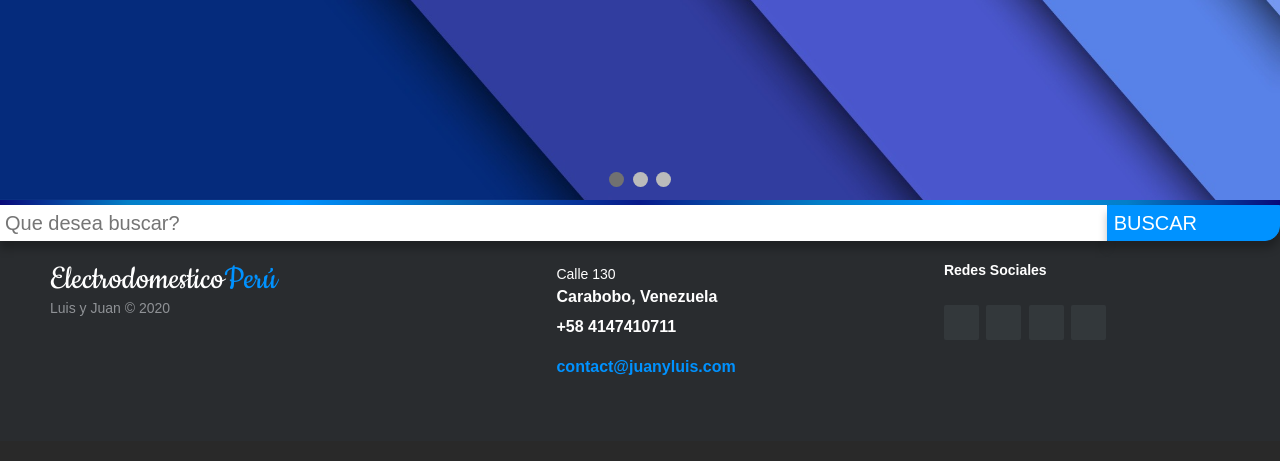
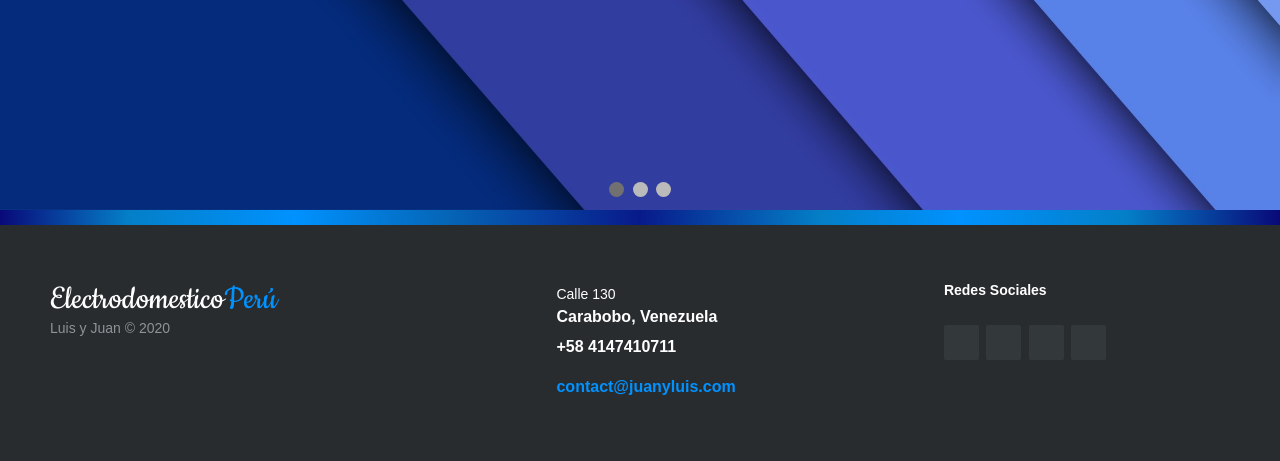
Before and after one commit to JuanZabala21/Interfaces, a PHP site: page /interfaces/ in a window 1280 px wide; the page is wider, and only the part inside the window is pictured. Shown: the part 607-1068 px from the top of that part. Before the commit the page ends 982 px from the top of that part, so only its background shows below. Run offline with PHP 8.4, Linux system fonts and the light colour scheme; some libraries are stand-ins or nearby versions.

Commit message:
Listerine papa

```diff
--- a/Pagina_a_mano/carrito.php
+++ b/Pagina_a_mano/carrito.php
@@ -3,7 +3,7 @@
  session_start();
 
  $mensaje="";
- $resend = "http://interfaces.test/Pagina_a_mano/detallado.php";
+ $resend = "http://localhost/interfaces/Pagina_a_mano/productos.php";
 
  if(isset($_POST['btnAccion'])){
 
@@ -58,6 +58,7 @@
              $idProductos=array_column($_SESSION['Carrito'],"id");
                if(in_array($id,$idProductos)){
                 echo "<script> alert('El producto ya ha sido seleccionado')</script>";
+                header('location: productos.php');
             }else{
 
             $NumPro= count($_SESSION['Carrito']);
--- a/Pagina_a_mano/css/slider.css
+++ b/Pagina_a_mano/css/slider.css
@@ -2,6 +2,7 @@
 /* Slideshow container */
 .slideshow-container {
     width: 100%;
+    height: 50%;
     position: relative;
     margin: auto;
   }
--- a/Pagina_a_mano/css/style.css
+++ b/Pagina_a_mano/css/style.css
@@ -182,7 +182,7 @@
 }
 
 .sepadador{
-    height: 5px;
+    height: 15px;
     width: 100%;
     background: rgb(2,0,36);
 background: linear-gradient(90deg, rgba(2,0,36,1) 0%, rgba(9,9,121,1) 0%, rgba(4,127,199,1) 10%, rgba(0,146,255,1) 23%, rgba(5,101,182,1) 35%, rgba(8,26,138,1) 50%, rgba(4,126,198,1) 64%, rgba(0,146,255,1) 75%, rgba(4,127,199,1) 88%, rgba(9,9,121,1) 100%);
--- a/Pagina_a_mano/global/conexion.php
+++ b/Pagina_a_mano/global/conexion.php
@@ -12,7 +12,7 @@
 
 }catch (PDOException $e){
 
-     echo "<script> alert('Error....') </script>";
+     // echo "<script> alert('Error....') </script>";
 }
 
 ?>
--- a/Pagina_a_mano/global/config.php
+++ b/Pagina_a_mano/global/config.php
@@ -4,7 +4,7 @@
 
 define("SERVIDOR", "localhost");
 define("USUARIO","root");
-define("PASSWORD","");
+define("PASSWORD","zabala21");
 define("BD","interfaces");
 
 ?>
--- a/Pagina_a_mano/global/config2.php
+++ b/Pagina_a_mano/global/config2.php
@@ -2,7 +2,7 @@
 
 $server="localhost";
 $user="root";
-$password="";
+$password="zabala21";
 $database="interfaces";
 $connect = mysqli_connect($server, $user, $password, $database);
 
--- a/Pagina_a_mano/index.php
+++ b/Pagina_a_mano/index.php
@@ -38,21 +38,6 @@
              <div class="sepadador" style="margin-top: 9px;">
             </div>
 
-            <!-- Search Bar -->
-            <div class="wrap">
-                <div class="search">
-                   <input type="text" class="searchTerm" placeholder="Que desea buscar?">
-                   <button type="submit" class="searchButton">
-                     <div class="ejemplo">BUSCAR</div>
-                     <i class="fa fa-search"></i>
-
-                  </button>
-                </div>
-             </div>
-
-<!-- Separador -->
-
-
             <!-- Footer -->
 
         <?php include('footer.php'); ?>
```
Also changed, not shown: Pagina_a_mano/each-producto.php (+17 -4 lines), Pagina_a_mano/productos.php (+7 -0 lines).
